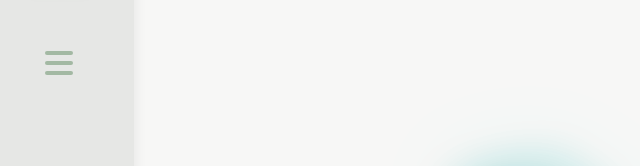
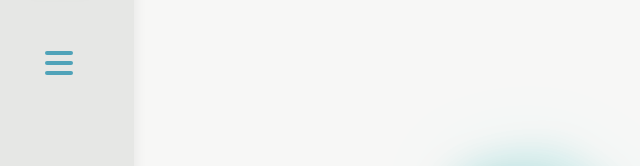
Before and after one commit to 2TomL/Psycho_Tiff, a plain HTML site: page index.html in a window 1280 px wide. Shown: the part 147-313 px from the top of the page, 16-656 px from the left. Drawn offline with nearby package versions, Linux system fonts and the light colour scheme.

Commit message:
Accentkleur navbar gewijzigd naar #50A3B9

```diff
--- a/style.css
+++ b/style.css
@@ -455,10 +455,10 @@ section#section7 .section-title {
 :root {
     --white: #fafaf9;
     --black: #222;
-    --menu-color: #f4f5f3; /* zacht lichtgrijs */
-    --fixed-menu-color: #e6e7e5; /* licht taupe/grijs */
-    --accent: #a3b9a3; /* heel subtiel grijsgroen accent */
-    --link-hover: #6d7c6d; /* zacht grijsgroen voor hover */
+    --menu-color: #f4f5f3;
+    --fixed-menu-color: #e6e7e5;
+    --accent: #50A3B9;
+    --link-hover: #6d7c6d;
     --section-bg: #f7f7f6; /* off-white voor secties */
 }
 .fixed-menu {
```
Also changed, not shown: assets/icons/FBb.png, assets/icons/Instab.png, assets/icons/Maild.png.
